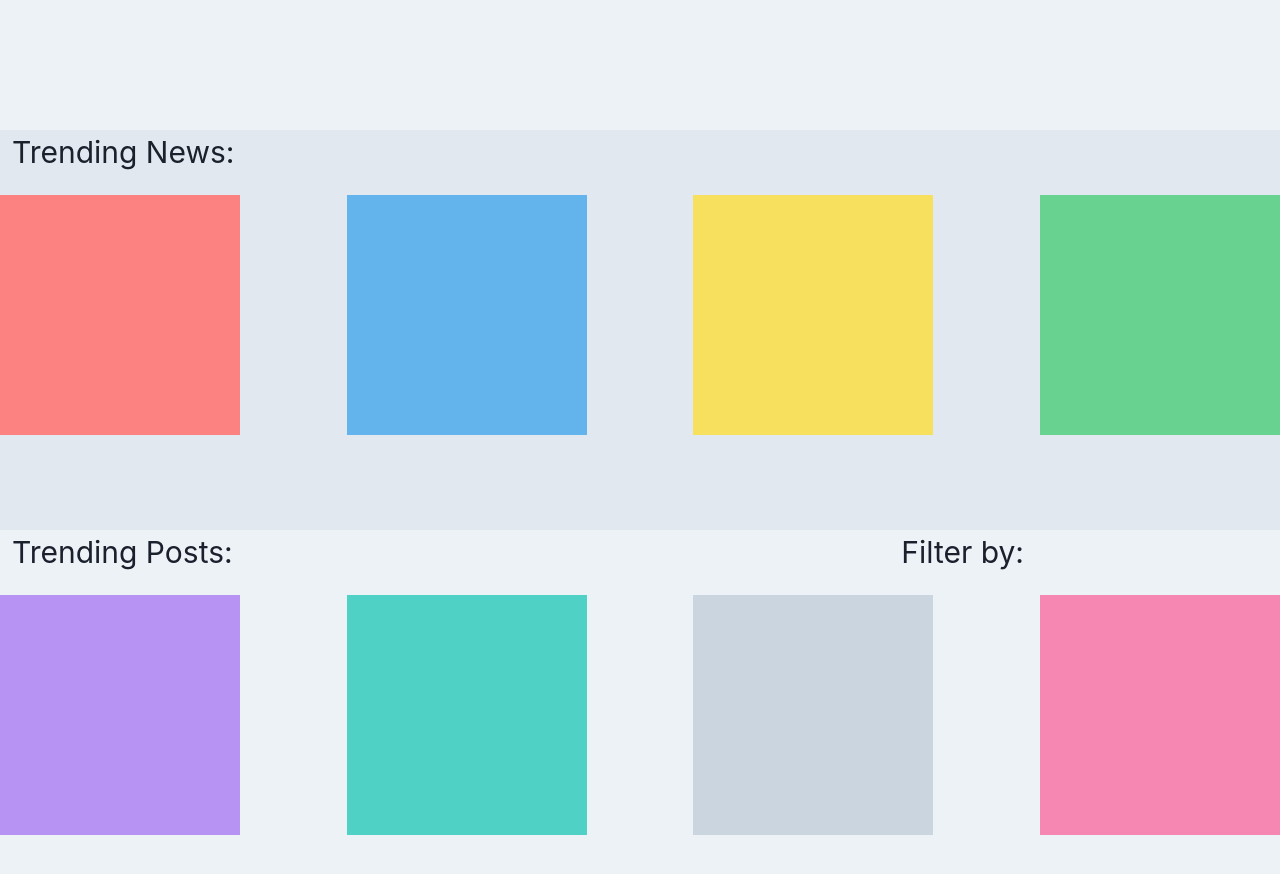
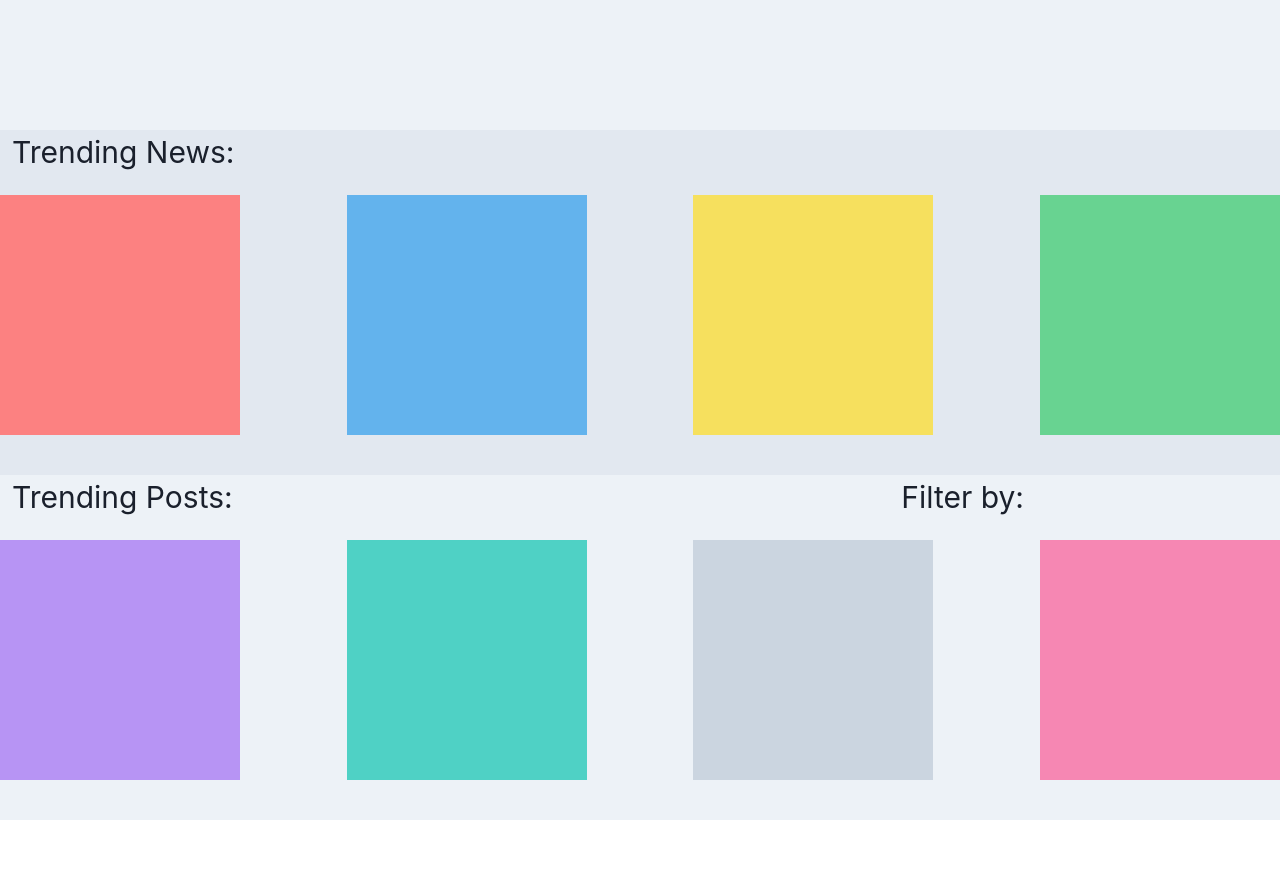
Before and after one commit to TamKengHong/EverGreen, a React (Create React App) app: page / in a window 1280 px wide. Shown: the part 680-1554 px from the top of the page. After the commit the page ends 1500 px from the top, so only its background shows below. Built offline with nearby package versions, Linux system fonts and the light colour scheme; no server answers.

Commit message:
changes for mobile

```diff
--- a/src/App.jsx
+++ b/src/App.jsx
@@ -4,7 +4,6 @@ import { Link } from 'react-router-dom'
 import AppBar from './components/AppBar'
 import NewsBar from './components/NewsBar'
 import PostBar from './components/PostBar'
-import PostRequest from './requests/PostRequest'
 
 // The Home Page.
 
@@ -21,19 +20,20 @@ function App() {
         </Box>
       </VStack>
 
-      <Box h="400px" bg="gray.200" >
+      <Box bg="gray.200" >
         <Text ml="3" mb="5" fontSize="30">Trending News:</Text>
         <NewsBar />
+        <Box h="10"></Box>
       </Box>
-      <Box h="400px" bg="gray.100" >
+      <Box bg="gray.100" >
         <Flex mb="5">
           <Text ml="3" fontSize="30">Trending Posts:</Text>
           <Spacer />
           <Text alignSelf="right" mr="20vw" fontSize="30"> Filter by:</Text>
         </Flex>
         <PostBar />
+        <Box h="10"></Box>
       </Box>
-      <PostRequest />
     </>
   )
 }
--- a/src/components/AppBar.jsx
+++ b/src/components/AppBar.jsx
@@ -12,7 +12,7 @@ const SearchBar = () => {
   const [ticker, setTicker] = useState()
   function handleKeyPress(e) {
     if (e.key === "Enter") {
-      navigate(`/stock/${ticker}`)
+      navigate(`/stock/${ticker.toUpperCase()}`)
     }
   }
   return (
```
Also changed, not shown: 1 other file (tests, documents, lock files or other folders).
